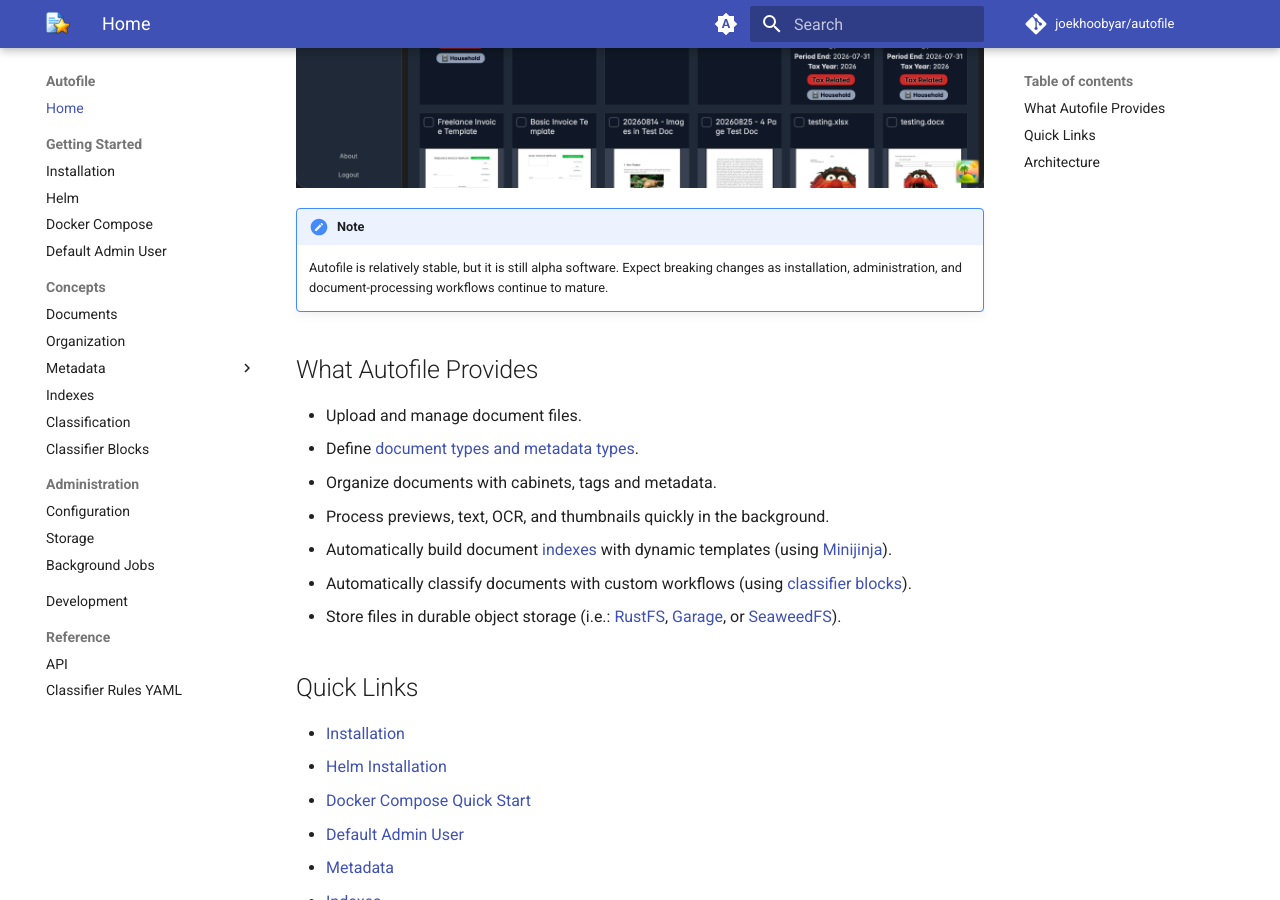
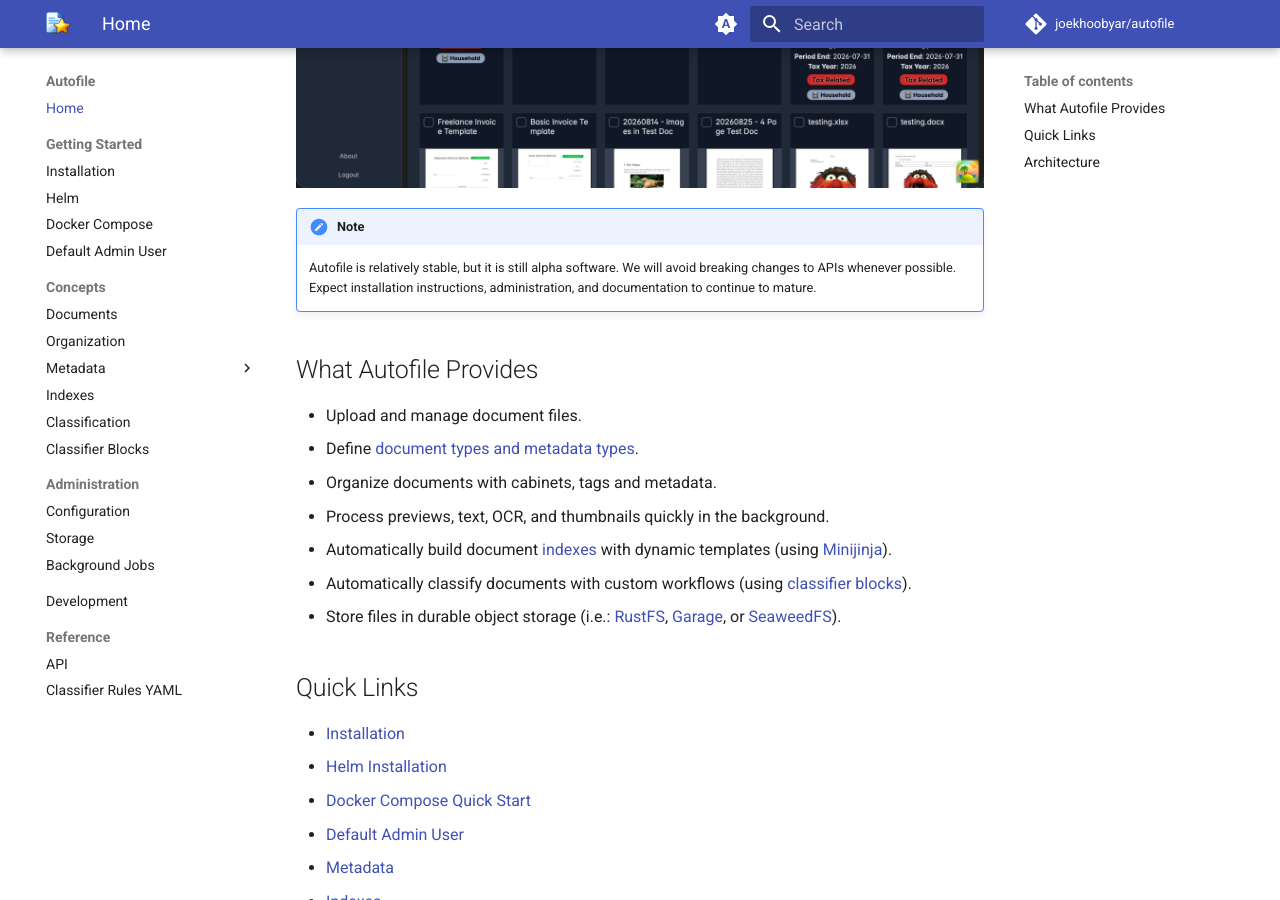
Before and after one commit to joekhoobyar/autofile, an MkDocs documentation site: the page built from docs/index.md, in a window 1280 px wide and 900 px high, scrolled down 601 px. Built offline with MkDocs 1.6.1 and Material for MkDocs 9.7.7, drawn with Linux system fonts in a browser that asks for light colours; comment, search, counter and statistics services are not loaded.

Commit message:
docs: more updates

```diff
--- a/docs/index.md
+++ b/docs/index.md
@@ -7,7 +7,7 @@ Autofile is a self-hosted document management application. It stores document fi
 ![document grid basic](assets/document-grid-basic.png){ align=left width="100%" style="margin: 0 0 1rem 0;" }
 
 !!! note Alpha software
-    Autofile is relatively stable, but it is still alpha software. Expect breaking changes as installation, administration, and document-processing workflows continue to mature.
+    Autofile is relatively stable, but it is still alpha software. We will avoid breaking changes to APIs whenever possible. Expect installation instructions, administration, and documentation to continue to mature.
 
 ## What Autofile Provides
 
```
